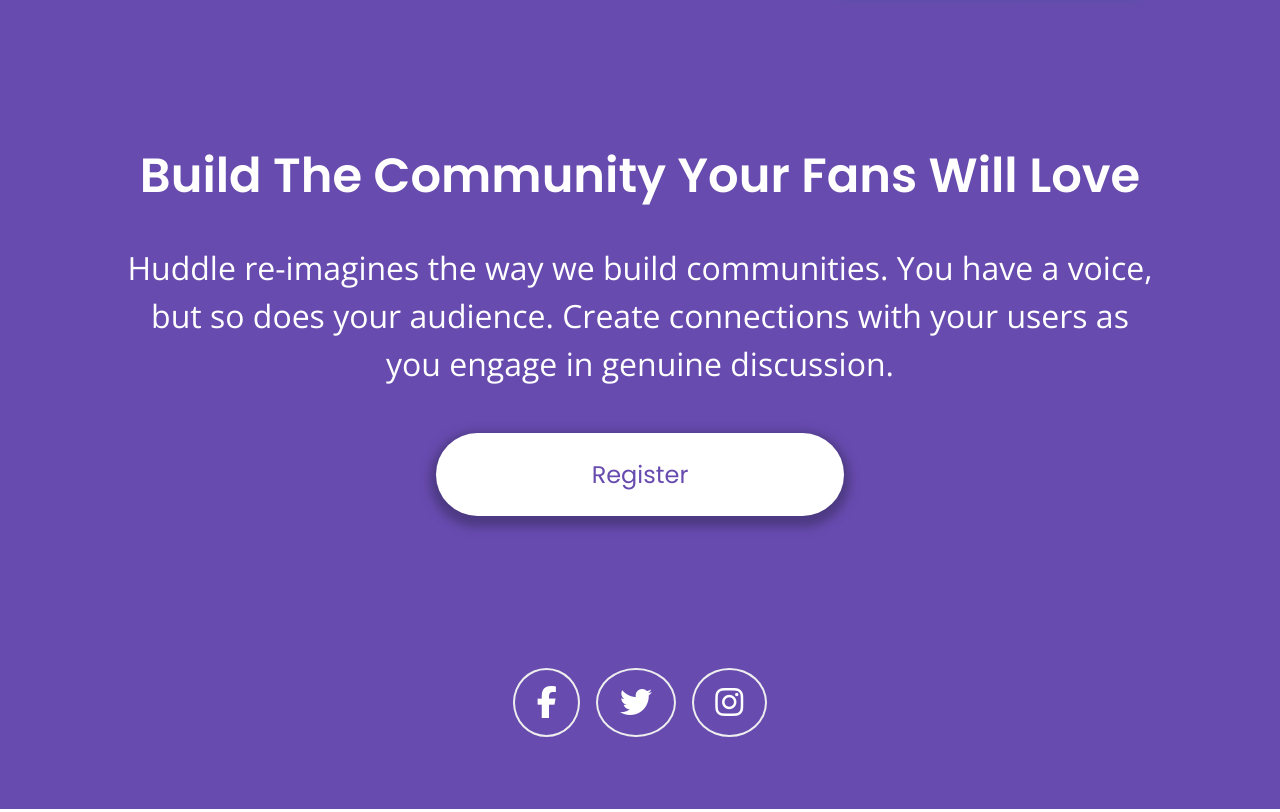
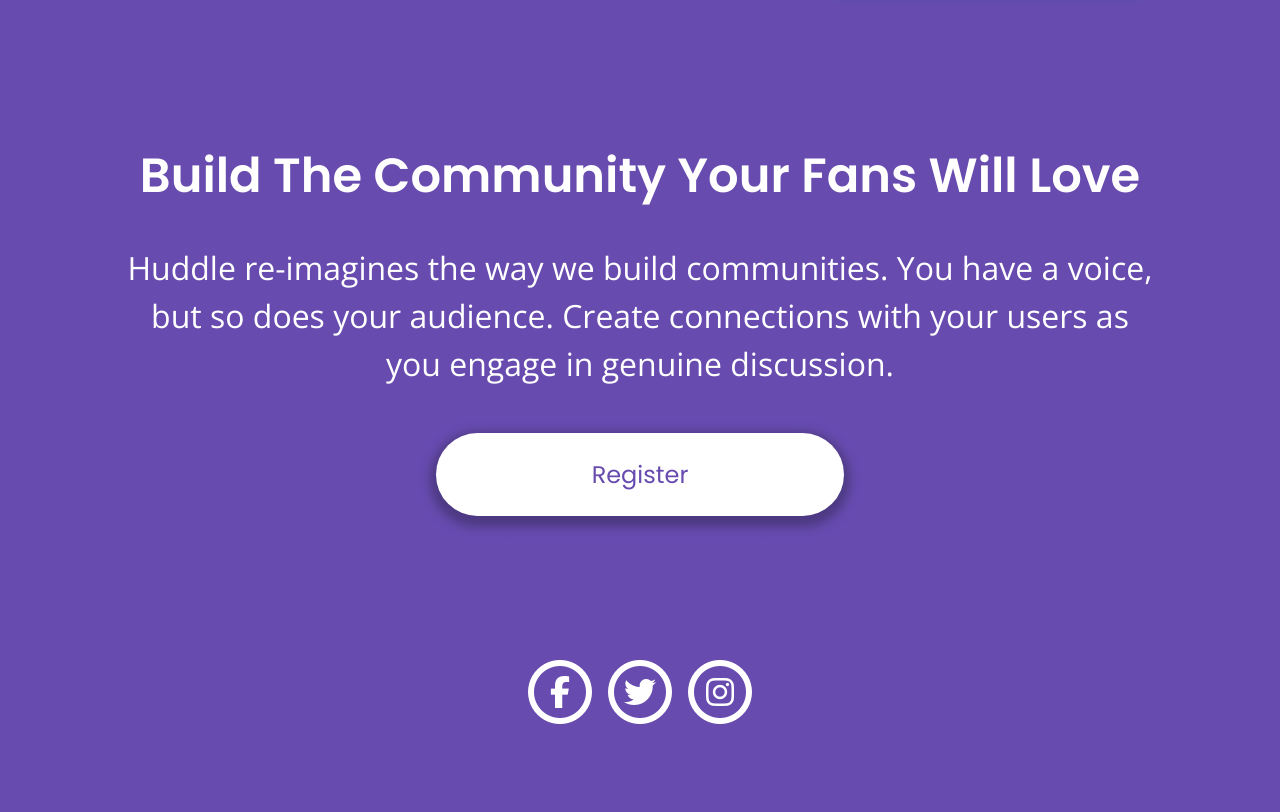
Before and after one commit to joanFaseDev/hudle-landing-page, a plain HTML site: page index.html in a window 1280 px wide. Shown: the part 989-1801 px from the top of the page. Drawn offline with nearby package versions, Linux system fonts and the light colour scheme.

Commit message:
index.html, style.css & README.md updated

```diff
--- a/index.html
+++ b/index.html
@@ -48,13 +48,18 @@
           <a href="#register" class="community__btn">Register</a>
         </div>
         <div class="community__social-medias">
-          <i
-            class="community__icons fa-brands fa-facebook-f fa-2xl fa-border"
-          ></i>
-          <i class="community__icons fa-brands fa-twitter fa-2xl fa-border"></i>
-          <i
-            class="community__icons fa-brands fa-instagram fa-2xl fa-border"
-          ></i>
+          <span class="community__container-icon fa-stack fa-2x"
+            ><i class="fa-regular fa-circle fa-stack-2x"></i
+            ><i class="fa-brands fa-facebook-f fa-stack-1x"></i
+          ></span>
+          <span class="community__container-icon fa-stack fa-2x"
+            ><i class="fa-regular fa-circle fa-stack-2x"></i>
+            <i class="fa-brands fa-twitter fa-stack-1x"></i
+          ></span>
+          <span class="community__container-icon fa-stack fa-2x"
+            ><i class="fa-regular fa-circle fa-stack-2x"></i
+            ><i class="fa-brands fa-instagram fa-stack-1x"></i
+          ></span>
         </div>
       </section>
     </main>
--- a/style.css
+++ b/style.css
@@ -16,10 +16,9 @@
   /* Neutral Color */
   --color-font: hsl(0, 0%, 100%);
 
-  /* Font Awesome custom properties */
-  --fa-border-radius: 50%;
-  --fa-border-padding: 2rem 1.35rem;
-  --fa-primary-color: blue;
+  /* Transition */
+  --timing-duration: 0.3s;
+  --timing-function: cubic-bezier(0.5, 0, 0.75, 0);
 }
 
 *,
@@ -50,8 +49,7 @@ body {
   width: 81%;
 }
 
-.huddle,
-.community {
+.huddle {
   padding: 4em 0;
 }
 
@@ -64,6 +62,10 @@ body {
   /* display: bloc; */
   width: 100%;
   height: auto;
+}
+
+.community {
+  padding: 4em 0 5.5em;
 }
 
 .community__title {
@@ -97,6 +99,13 @@ body {
   font-size: 1.5rem;
   font-family: var(--font-headings);
   box-shadow: 0px 5px 10px 6px var(--color-box-shadow);
+  transition: color var(--timing-duration) var(--timing-function),
+    background-color var(--timing-duration) var(--timing-function);
+}
+
+.community__btn:hover {
+  color: var(--color-font);
+  background-color: var(--color-filter);
 }
 
 .community__social-medias {
@@ -108,3 +117,11 @@ body {
 .community__icons {
   margin: 0.5rem;
 }
+
+.fa-stack {
+  transition: color var(--timing-duration) var(--timing-function);
+}
+
+.fa-stack:hover {
+  color: var(--color-filter);
+}
```
Also changed, not shown: 1 other file.
